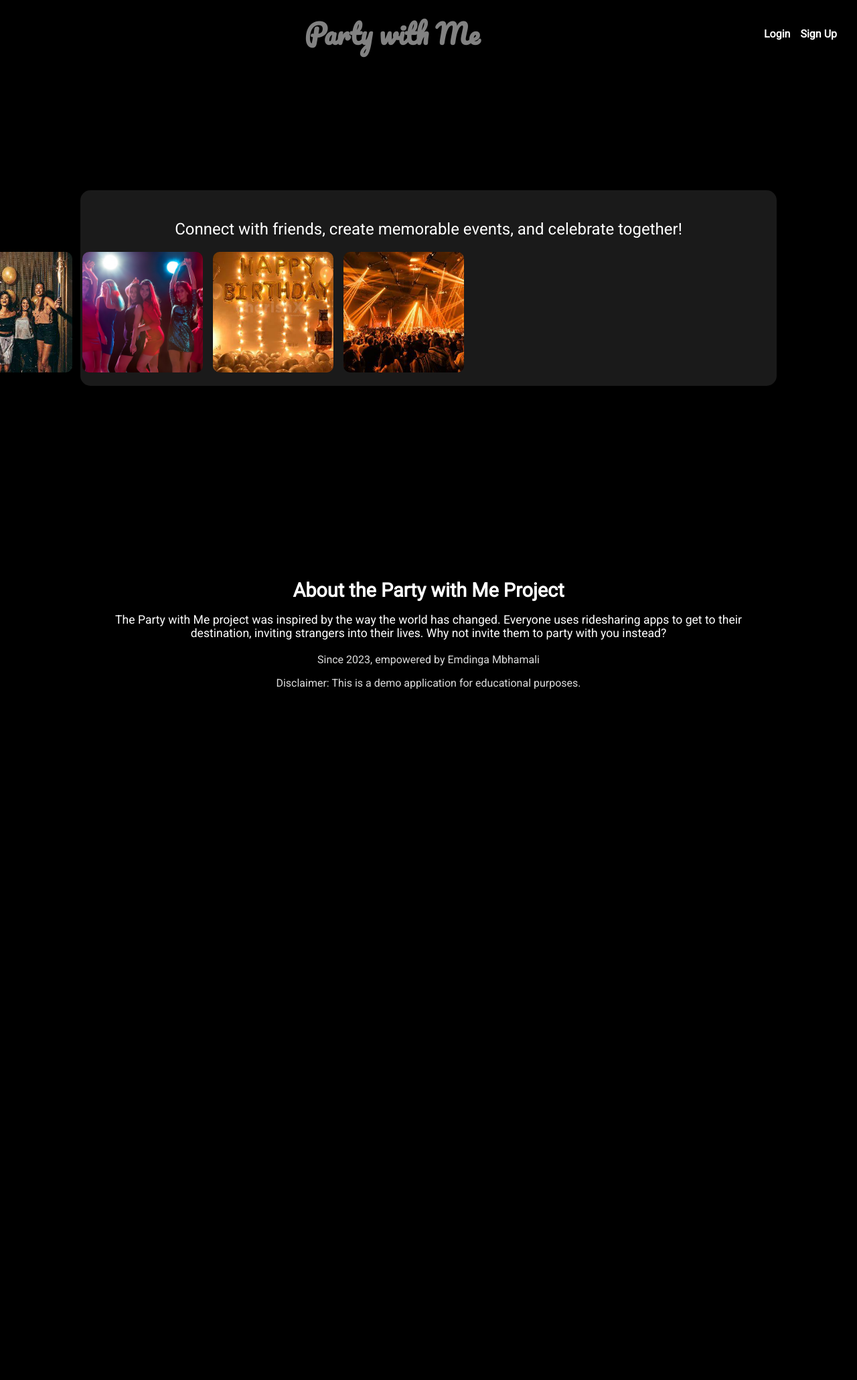
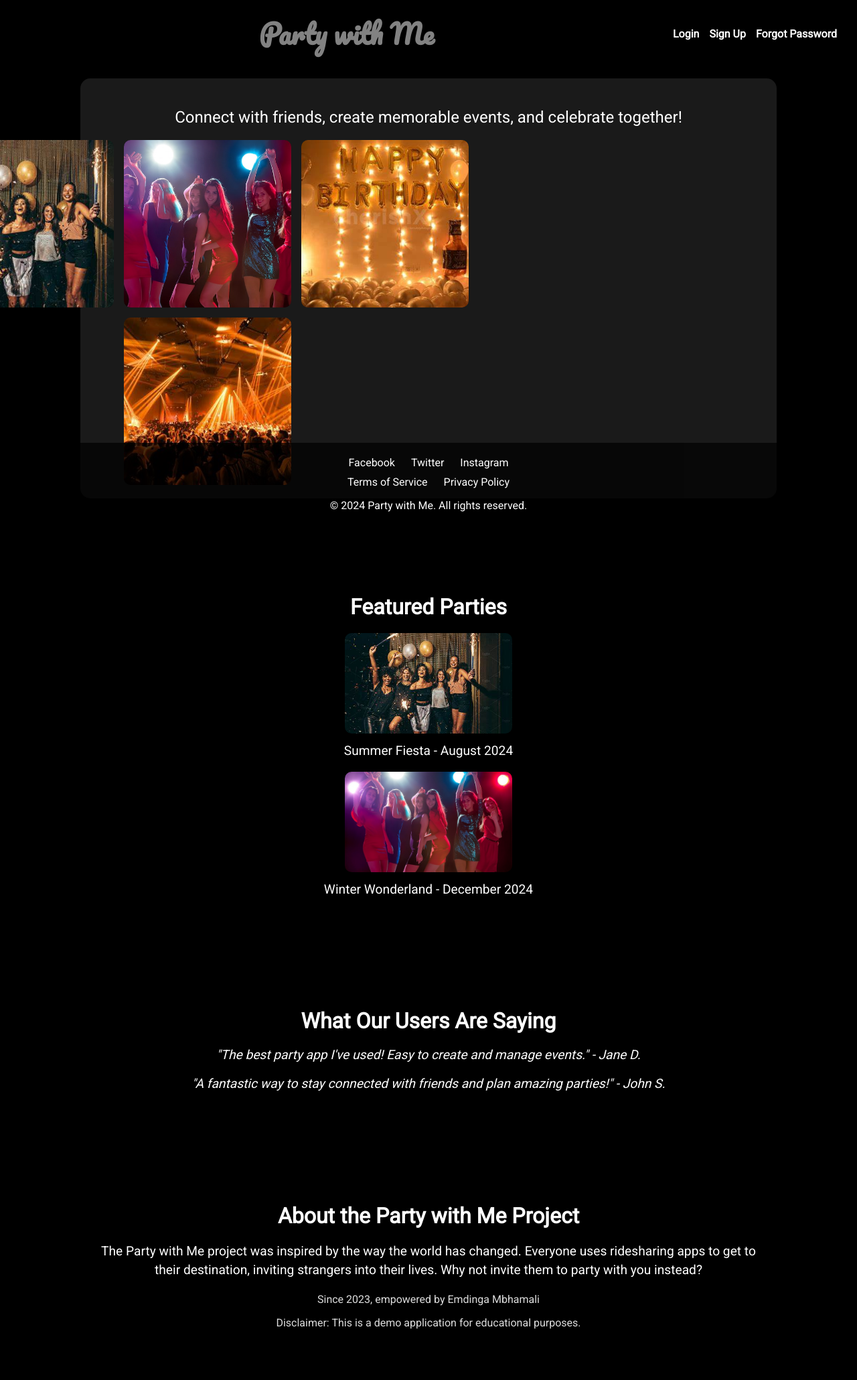
Before and after one commit to emdinga/Party_with_me, a Flask app: page / in a window 1280 px wide. Shown: the whole page at 67% size. Before the commit the page ends 1029 px from the top, so only its background shows below. Run offline with Flask 2, Linux system fonts and the light colour scheme; data that the repository does not hold is empty.

Commit message:
adding terms of usage on landing page

```diff
--- a/static/style.css
+++ b/static/style.css
@@ -100,8 +100,8 @@ body {
 }
 
 .party-images img {
-    width: 180px; /* Larger images */
-    height: 180px;
+    width: 250px; /* Larger images */
+    height: 250px;
     border-radius: 10px;
     object-fit: cover;
 }
@@ -112,37 +112,129 @@ body {
     100% { transform: translateX(-100%); }
 }
 
-/* About Section */
-.about {
-    margin-top: 20px;
+/* Featured Parties Section */
+.featured-parties {
+    background: rgba(0, 0, 0, 0.7);
+    border-radius: 10px;
     padding: 20px;
-    background: rgba(0, 0, 0, 0.5);
-    border-radius: 10px;
     width: 90%;
     max-width: 1000px; /* Increased for larger screens */
     text-align: center;
+    margin: 40px 0;
 }
 
-.about .content {
+.featured-parties h2 {
+    font-size: 2rem;
     margin-bottom: 20px;
 }
 
+.featured-party {
+    margin-bottom: 20px;
+}
+
+.featured-party img {
+    width: 250px; /* Larger images */
+    height: 150px;
+    border-radius: 10px;
+    object-fit: cover;
+}
+
+.featured-party p {
+    font-size: 1.2rem;
+    margin-top: 10px;
+}
+
+/* Testimonials Section */
+.testimonials {
+    background: rgba(0, 0, 0, 0.7);
+    border-radius: 10px;
+    padding: 20px;
+    width: 90%;
+    max-width: 1000px; /* Increased for larger screens */
+    text-align: center;
+    margin: 40px 0;
+}
+
+.testimonials h2 {
+    font-size: 2rem;
+    margin-bottom: 20px;
+}
+
+.testimonial {
+    margin-bottom: 20px;
+}
+
+.testimonial p {
+    font-size: 1.2rem;
+    font-style: italic;
+}
+
+/* About Section */
+.about {
+    background: rgba(0, 0, 0, 0.7);
+    border-radius: 10px;
+    padding: 20px;
+    width: 90%;
+    max-width: 1000px; /* Increased for larger screens */
+    text-align: center;
+    margin: 40px 0;
+}
+
 .about .content h2 {
-    font-size: 1.8rem; /* Increased font size */
+    font-size: 2rem;
+    margin-bottom: 20px;
+}
+
+.about .content p {
+    font-size: 1.2rem;
+    line-height: 1.5;
+}
+
+.about .empowered-by p {
+    font-size: 1rem;
+    color: #ddd;
+}
+
+/* Footer */
+.footer {
+    background: rgba(0, 0, 0, 0.7);
+    padding: 20px;
+    width: 100%;
+    text-align: center;
+    position: fixed;
+    bottom: 0;
+    left: 0;
+    box-sizing: border-box;
+}
+
+.social-media {
     margin-bottom: 10px;
 }
 
-.about .content p {
-    font-size: 1.1rem; /* Slightly larger text */
+.social-media .social-link {
+    color: white;
+    text-decoration: none;
+    margin: 0 10px;
+    font-size: 1rem;
 }
 
-.about .empowered-by {
-    margin-top: 10px;
+.social-media .social-link:hover {
+    text-decoration: underline;
 }
 
-.about .empowered-by p {
-    font-size: 1rem; /* Adjusted font size */
-    color: #ddd;
+.footer-links a {
+    color: white;
+    text-decoration: none;
+    margin: 0 10px;
+    font-size: 1rem;
+}
+
+.footer-links a:hover {
+    text-decoration: underline;
+}
+
+.footer-note {
+    margin-top: 10px;
 }
 
 /* Responsive Adjustments */
@@ -175,6 +267,15 @@ body {
         height: 120px;
     }
 
+    .featured-parties img {
+        width: 200px;
+        height: 120px;
+    }
+
+    .testimonials p {
+        font-size: 1rem;
+    }
+
     .about {
         padding: 15px;
     }
--- a/templates/index.html
+++ b/templates/index.html
@@ -18,6 +18,7 @@
         <div class="auth-links">
             <a href="{{ url_for('login') }}">Login</a>
             <a href="{{ url_for('signup') }}">Sign Up</a>
+            <a href="{{ url_for('forgot_password') }}">Forgot Password</a>
         </div>
     </header>
 
@@ -36,6 +37,32 @@
         </div>
     </section>
 
+    <!-- Featured Parties Section -->
+    <section id="featured-parties" class="featured-parties">
+        <h2>Featured Parties</h2>
+        <div class="featured-party">
+            <img src="{{ url_for('static', filename='images/party1.jpg') }}" alt="Featured Party 1">
+            <p>Summer Fiesta - August 2024</p>
+        </div>
+        <div class="featured-party">
+            <img src="{{ url_for('static', filename='images/party2.jpg') }}" alt="Featured Party 2">
+            <p>Winter Wonderland - December 2024</p>
+        </div>
+        <!-- Add more featured parties here -->
+    </section>
+
+    <!-- Testimonials Section -->
+    <section id="testimonials" class="testimonials">
+        <h2>What Our Users Are Saying</h2>
+        <div class="testimonial">
+            <p>"The best party app I've used! Easy to create and manage events." - Jane D.</p>
+        </div>
+        <div class="testimonial">
+            <p>"A fantastic way to stay connected with friends and plan amazing parties!" - John S.</p>
+        </div>
+        <!-- Add more testimonials here -->
+    </section>
+
     <!-- About Section -->
     <section id="about" class="about">
         <div class="content">
@@ -48,5 +75,22 @@
         </div>
     </section>
 
+    <!-- Footer -->
+    <footer class="footer">
+        <div class="social-media">
+            <a href="https://facebook.com/emdinga" target="_blank" class="social-link">Facebook</a>
+            <a href="https://twitter.com/emdinga" target="_blank" class="social-link">Twitter</a>
+            <a href="https://instagram.com/emdinga" target="_blank" class="social-link">Instagram</a>
+            <!-- Add more social media links here -->
+        </div>
+        <div class="footer-links">
+            <a href="{{ url_for('terms_of_service') }}">Terms of Service</a>
+            <a href="{{ url_for('privacy_policy') }}">Privacy Policy</a>
+        </div>
+        <div class="footer-note">
+            <p>&copy; 2024 Party with Me. All rights reserved.</p>
+        </div>
+    </footer>
+
 </body>
 </html>
```
